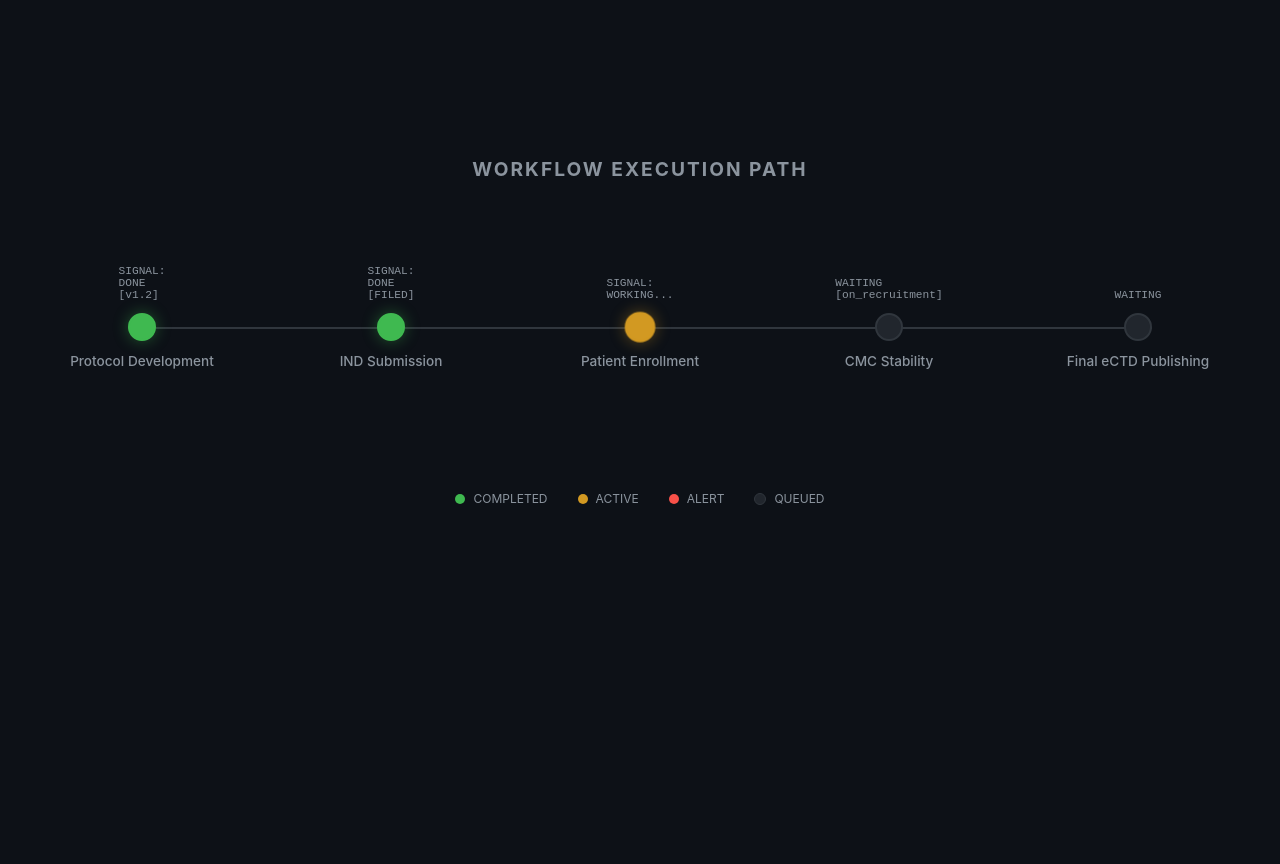
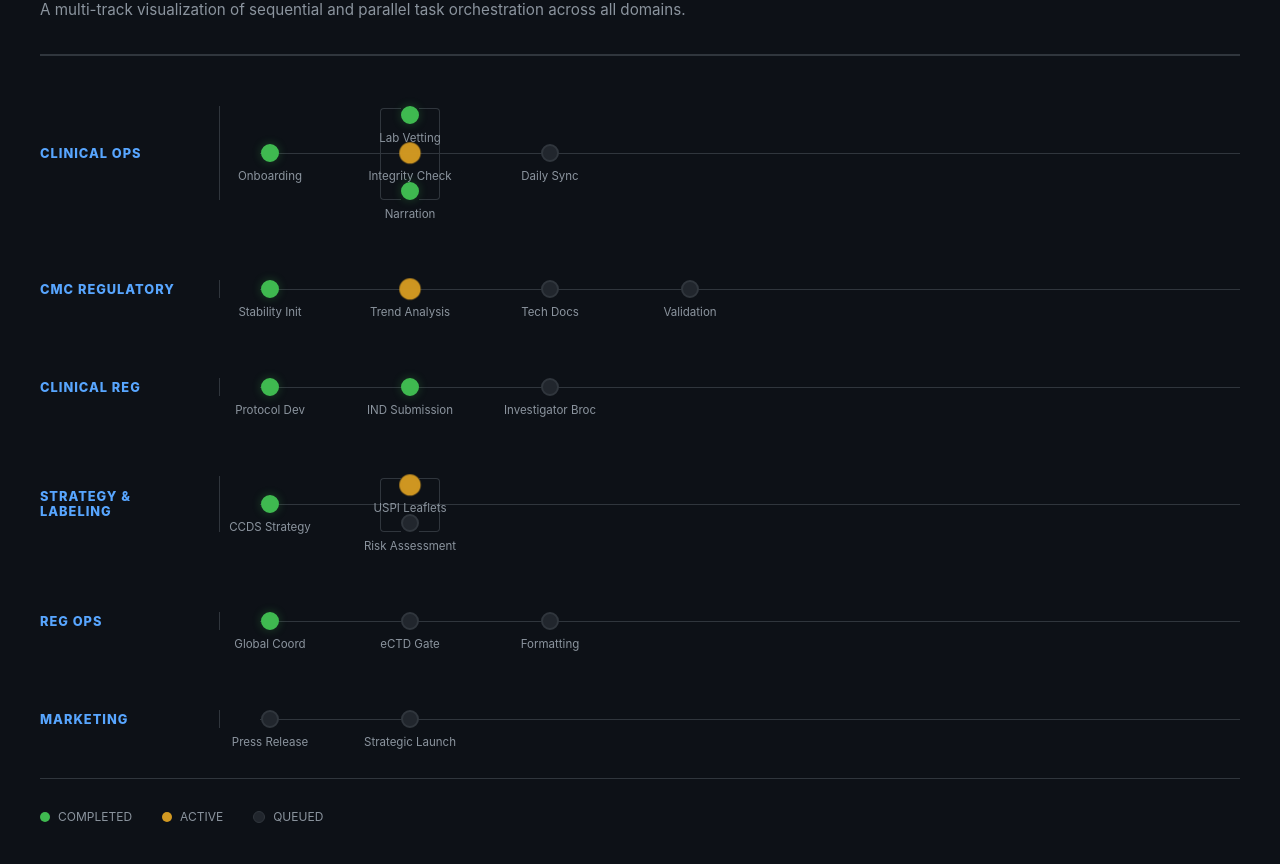
Before and after one commit to aaronjrod/clawgraph, a plain HTML site: page examples/cto/timeline_hud.html in a window 1280 px wide. Shown: the part 75-939 px from the top of the page. Before the commit the page ends 800 px from the top, so only its background shows below. Drawn offline with Linux system fonts and the light colour scheme.

Commit message:
docs: finalize 6-track parallel timeline HUD with improved layout

```diff
--- a/examples/cto/timeline_hud.html
+++ b/examples/cto/timeline_hud.html
@@ -4,7 +4,7 @@
 <head>
     <meta charset="UTF-8">
     <meta name="viewport" content="width=device-width, initial-scale=1.0">
-    <title>ClawGraph | Sequential Timeline HUD</title>
+    <title>ClawGraph | Multi-Domain Timeline HUD</title>
     <style>
         :root {
             --bg-color: #0d1117;
@@ -15,57 +15,83 @@
             --state-working: #d29922;
             --state-failed: #f85149;
             --state-pending: #21262d;
+            --accent-blue: #58a6ff;
         }
 
         body {
             background-color: var(--bg-color);
             color: var(--text-main);
             font-family: -apple-system, BlinkMacSystemFont, "Segoe UI", Roboto, sans-serif;
+            padding: 40px;
+            margin: 0;
             display: flex;
             flex-direction: column;
-            align-items: center;
-            justify-content: center;
-            height: 100vh;
-            margin: 0;
-            overflow: hidden;
-        }
-
-        .container {
-            width: 80%;
-            display: flex;
-            flex-direction: column;
-            gap: 100px;
+            gap: 50px;
+            min-height: 100vh;
         }
 
         .header {
-            text-align: center;
-            margin-bottom: 20px;
+            border-bottom: 2px solid var(--line-color);
+            padding-bottom: 20px;
         }
 
         .header h1 {
-            font-size: 1.2rem;
+            font-size: 1.4rem;
+            text-transform: uppercase;
             letter-spacing: 2px;
-            color: var(--text-dim);
-            text-transform: uppercase;
+            margin: 0;
+            color: #fff;
         }
 
-        .timeline {
-            position: relative;
-            display: flex;
-            justify-content: space-between;
-            align-items: center;
-            width: 100%;
+        .header p {
+            color: var(--text-dim);
+            font-size: 0.95rem;
+            margin-top: 8px;
         }
 
-        /* The horizontal line */
-        .timeline::before {
+        .timeline-grid {
+            display: flex;
+            flex-direction: column;
+            gap: 80px;
+        }
+
+        .track {
+            display: grid;
+            grid-template-columns: 180px 1fr;
+            align-items: center;
+            gap: 40px;
+            position: relative;
+        }
+
+        .track-label {
+            font-size: 0.8rem;
+            font-weight: 800;
+            color: var(--accent-blue);
+            text-transform: uppercase;
+            letter-spacing: 1px;
+            border-right: 1px solid var(--line-color);
+            padding-right: 20px;
+            height: 100%;
+            display: flex;
+            align-items: center;
+        }
+
+        .nodes-container {
+            display: flex;
+            align-items: center;
+            gap: 120px;
+            position: relative;
+        }
+
+        /* Horizontal connections */
+        .nodes-container::before {
             content: '';
             position: absolute;
             top: 50%;
             left: 0;
             right: 0;
-            height: 2px;
-            background-color: var(--line-color);
+            height: 1px;
+            background: var(--line-color);
             z-index: 1;
         }
 
@@ -75,85 +101,97 @@
             display: flex;
             flex-direction: column;
             align-items: center;
-            gap: 15px;
+            width: 20px;
+            /* Anchored width for circle */
         }
 
         .circle {
-            width: 24px;
-            height: 24px;
+            width: 14px;
+            height: 14px;
             border-radius: 50%;
-            background-color: var(--state-pending);
+            background: var(--state-pending);
             border: 2px solid var(--line-color);
-            transition: all 0.3s ease;
+            transition: all 0.3s cubic-bezier(0.4, 0, 0.2, 1);
         }
 
-        /* Node States */
         .circle.done {
-            background-color: var(--state-done);
+            background: var(--state-done);
             border-color: var(--state-done);
-            box-shadow: 0 0 15px rgba(63, 185, 80, 0.4);
+            box-shadow: 0 0 10px rgba(63, 185, 80, 0.3);
         }
 
         .circle.working {
-            background-color: var(--state-working);
+            background: var(--state-working);
             border-color: var(--state-working);
-            box-shadow: 0 0 15px rgba(210, 153, 34, 0.4);
             animation: pulse 1.5s infinite;
         }
 
-        .circle.failed {
-            background-color: var(--state-failed);
-            border-color: var(--state-failed);
-            box-shadow: 0 0 15px rgba(248, 81, 73, 0.4);
+        .node-label {
+            position: absolute;
+            top: 25px;
+            font-size: 0.72rem;
+            white-space: nowrap;
+            color: var(--text-dim);
+            text-align: center;
         }
 
-        .circle.filled {
-            background-color: var(--text-main);
-            border-color: var(--text-main);
+        /* Parallel Cluster (Fan-out/Fan-in) */
+        .parallel-cluster {
+            display: flex;
+            flex-direction: column;
+            gap: 20px;
+            position: relative;
+            z-index: 2;
         }
 
-        .label {
+        .parallel-cluster::before,
+        .parallel-cluster::after {
+            content: '';
             position: absolute;
-            top: 40px;
-            white-space: nowrap;
-            font-size: 0.85rem;
-            font-weight: 500;
-            color: var(--text-dim);
+            width: 20px;
+            height: calc(100% - 4px);
+            border-top: 1px solid var(--line-color);
+            border-bottom: 1px solid var(--line-color);
+            top: 2px;
         }
 
-        .node:hover .label {
-            color: #fff;
+        .parallel-cluster::before {
+            left: -20px;
+            border-left: 1px solid var(--line-color);
+            border-radius: 4px 0 0 4px;
         }
 
-        .status-msg {
-            position: absolute;
-            bottom: 40px;
-            font-size: 0.7rem;
-            color: var(--text-dim);
-            font-family: monospace;
+        .parallel-cluster::after {
+            right: -20px;
+            border-right: 1px solid var(--line-color);
+            border-radius: 0 4px 4px 0;
         }
 
         @keyframes pulse {
             0% {
                 transform: scale(1);
+                opacity: 0.8;
             }
 
             50% {
-                transform: scale(1.1);
+                transform: scale(1.2);
+                opacity: 1;
             }
 
             100% {
                 transform: scale(1);
+                opacity: 0.8;
             }
         }
 
         .legend {
+            margin-top: auto;
             display: flex;
-            justify-content: center;
             gap: 30px;
-            margin-top: 50px;
             font-size: 0.75rem;
             color: var(--text-dim);
+            padding-top: 30px;
+            border-top: 1px solid var(--line-color);
         }
 
         .legend-item {
@@ -169,19 +207,15 @@
         }
 
         .dot.done {
-            background-color: var(--state-done);
+            background: var(--state-done);
         }
 
         .dot.working {
-            background-color: var(--state-working);
-        }
-
-        .dot.failed {
-            background-color: var(--state-failed);
+            background: var(--state-working);
         }
 
         .dot.pending {
-            background-color: var(--state-pending);
+            background: var(--state-pending);
             border: 1px solid var(--line-color);
         }
     </style>
@@ -189,46 +223,142 @@
 
 <body>
 
-    <div class="container">
     <div class="header">
-            <h1>Workflow Execution Path</h1>
+        <h1>ClawGraph | Sovereign Domain Execution Tracks</h1>
+        <p>A multi-track visualization of sequential and parallel task orchestration across all domains.</p>
     </div>
 
-        <div class="timeline">
-            <!-- Node 1: Protocol -->
+    <div class="timeline-grid">
+
+        <!-- Track 1: Clinical Operations (Parallelism Demo) -->
+        <div class="track">
+            <div class="track-label">Clinical Ops</div>
+            <div class="nodes-container">
                 <div class="node">
                     <div class="circle done"></div>
-                <div class="label">Protocol Development</div>
-                <div class="status-msg">SIGNAL: DONE [v1.2]</div>
+                    <div class="node-label">Onboarding</div>
                 </div>
 
-            <!-- Node 2: IND -->
+                <div class="parallel-cluster">
                     <div class="node">
                         <div class="circle done"></div>
-                <div class="label">IND Submission</div>
-                <div class="status-msg">SIGNAL: DONE [FILED]</div>
+                        <div class="node-label">Lab Vetting</div>
+                    </div>
+                    <div class="node">
+                        <div class="circle working"></div>
+                        <div class="node-label">Integrity Check</div>
+                    </div>
+                    <div class="node">
+                        <div class="circle done"></div>
+                        <div class="node-label">Narration</div>
+                    </div>
                 </div>
 
-            <!-- Node 3: Enrollment -->
+                <div class="node">
+                    <div class="circle"></div>
+                    <div class="node-label">Daily Sync</div>
+                </div>
+            </div>
+        </div>
+
+        <!-- Track 2: CMC Regulatory -->
+        <div class="track">
+            <div class="track-label">CMC Regulatory</div>
+            <div class="nodes-container">
+                <div class="node">
+                    <div class="circle done"></div>
+                    <div class="node-label">Stability Init</div>
+                </div>
                 <div class="node">
                     <div class="circle working"></div>
-                <div class="label">Patient Enrollment</div>
-                <div class="status-msg">SIGNAL: WORKING...</div>
+                    <div class="node-label">Trend Analysis</div>
+                </div>
+                <div class="node">
+                    <div class="circle"></div>
+                    <div class="node-label">Tech Docs</div>
+                </div>
+                <div class="node">
+                    <div class="circle"></div>
+                    <div class="node-label">Validation</div>
+                </div>
+            </div>
         </div>
 
-            <!-- Node 4: CMC Stability -->
+        <!-- Track 3: Clinical Regulatory -->
+        <div class="track">
+            <div class="track-label">Clinical Reg</div>
+            <div class="nodes-container">
+                <div class="node">
+                    <div class="circle done"></div>
+                    <div class="node-label">Protocol Dev</div>
+                </div>
+                <div class="node">
+                    <div class="circle done"></div>
+                    <div class="node-label">IND Submission</div>
+                </div>
                 <div class="node">
                     <div class="circle"></div>
-                <div class="label">CMC Stability</div>
-                <div class="status-msg">WAITING [on_recruitment]</div>
+                    <div class="node-label">Investigator Broc</div>
+                </div>
+            </div>
         </div>
 
-            <!-- Node 5: eCTD Publishing -->
+        <!-- Track 4: Strategic & Labeling (Parallel Output) -->
+        <div class="track">
+            <div class="track-label">Strategy & Labeling</div>
+            <div class="nodes-container">
+                <div class="node">
+                    <div class="circle done"></div>
+                    <div class="node-label">CCDS Strategy</div>
+                </div>
+
+                <div class="parallel-cluster">
+                    <div class="node">
+                        <div class="circle working"></div>
+                        <div class="node-label">USPI Leaflets</div>
+                    </div>
                     <div class="node">
                         <div class="circle"></div>
-                <div class="label">Final eCTD Publishing</div>
-                <div class="status-msg">WAITING</div>
+                        <div class="node-label">Risk Assessment</div>
                     </div>
+                </div>
+            </div>
+        </div>
+
+        <!-- Track 5: Regulatory Ops -->
+        <div class="track">
+            <div class="track-label">Reg Ops</div>
+            <div class="nodes-container">
+                <div class="node">
+                    <div class="circle done"></div>
+                    <div class="node-label">Global Coord</div>
+                </div>
+                <div class="node">
+                    <div class="circle"></div>
+                    <div class="node-label">eCTD Gate</div>
+                </div>
+                <div class="node">
+                    <div class="circle"></div>
+                    <div class="node-label">Formatting</div>
+                </div>
+            </div>
+        </div>
+
+        <!-- Track 6: Global Marketing -->
+        <div class="track">
+            <div class="track-label">Marketing</div>
+            <div class="nodes-container">
+                <div class="node">
+                    <div class="circle"></div>
+                    <div class="node-label">Press Release</div>
+                </div>
+                <div class="node">
+                    <div class="circle"></div>
+                    <div class="node-label">Strategic Launch</div>
+                </div>
+            </div>
+        </div>
+
     </div>
 
     <div class="legend">
@@ -239,11 +369,7 @@
             <div class="dot working"></div> ACTIVE
         </div>
         <div class="legend-item">
-                <div class="dot failed"></div> ALERT
-            </div>
-            <div class="legend-item">
             <div class="dot pending"></div> QUEUED
-            </div>
         </div>
     </div>
 
```
Also changed, not shown: examples/cto/assets/timeline_preview.png. Lines whose indentation alone changed are shown as unchanged.
